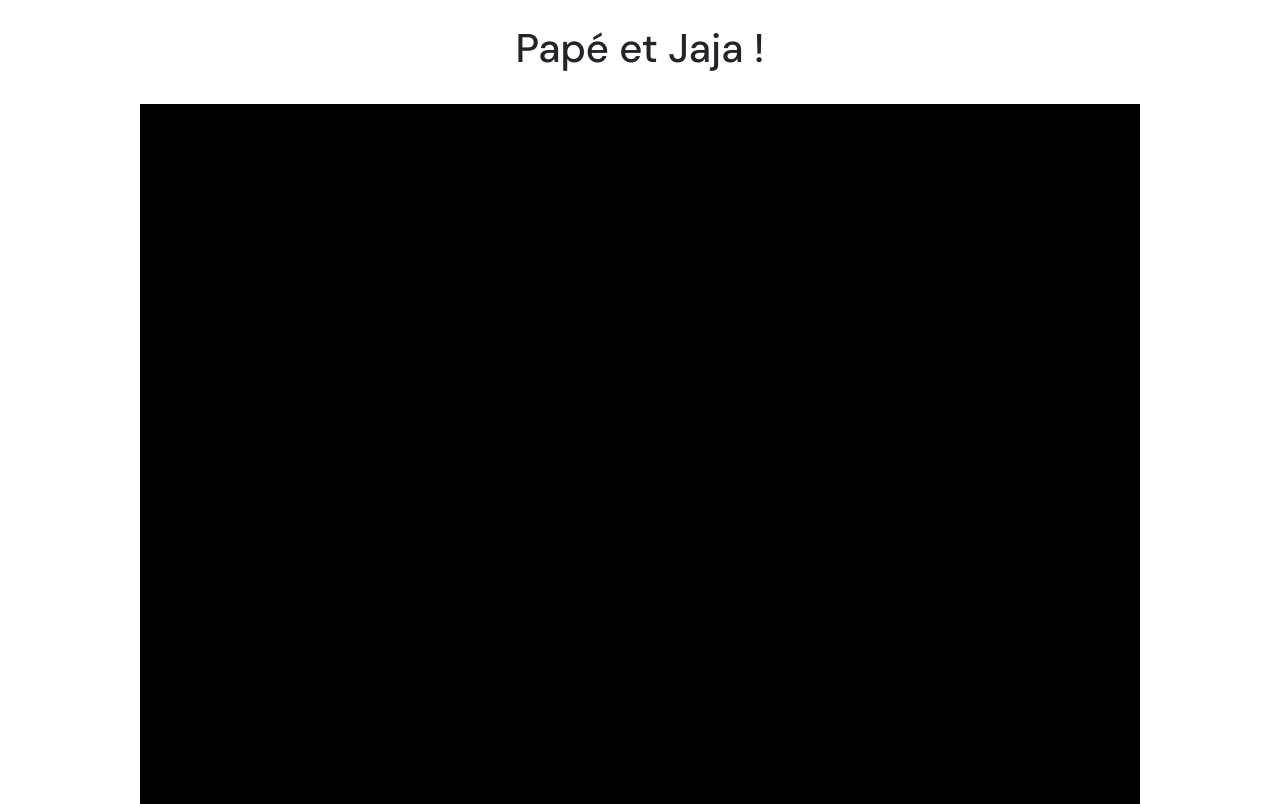
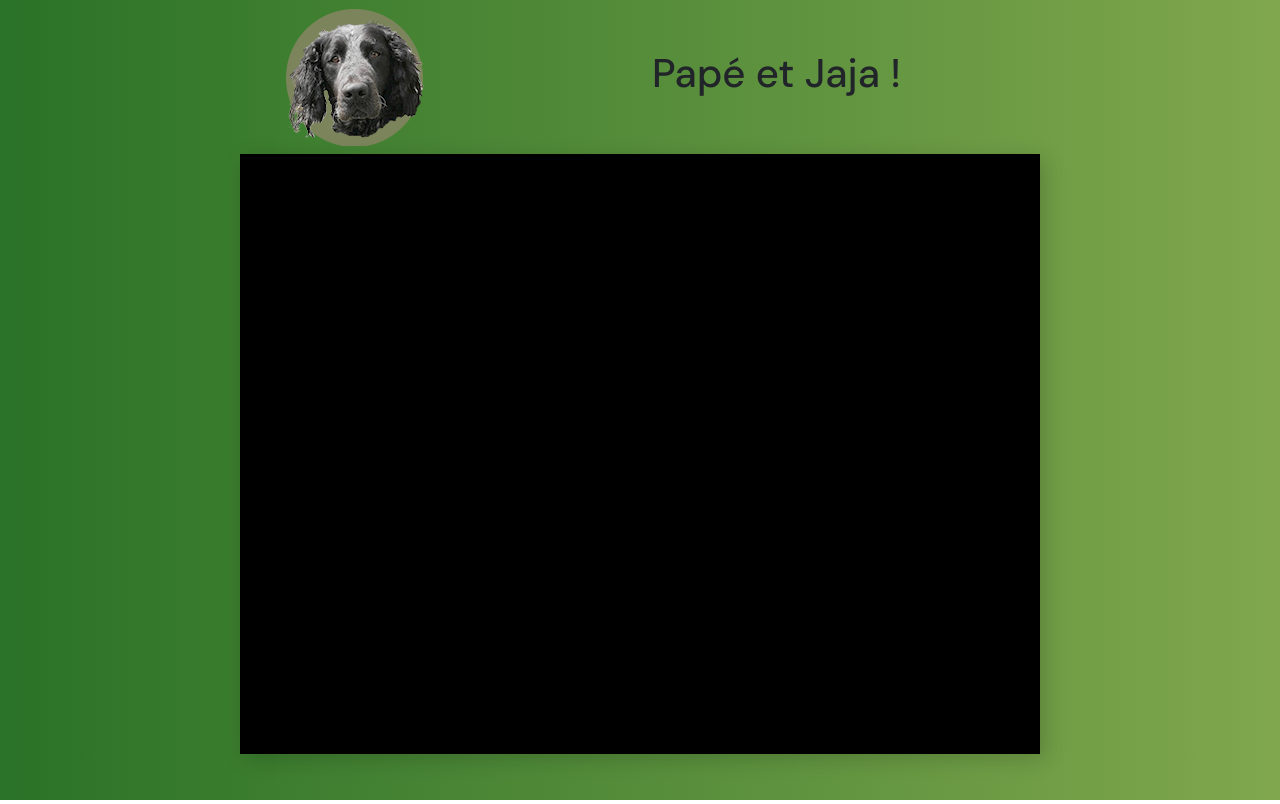
Before and after one commit to fonzapo/papetoutou, a plain HTML site: page index.html in a window 1280 px wide. Drawn offline with nearby package versions, Linux system fonts and the light colour scheme.

Commit message:
finished setup

```diff
--- a/assets/style.css
+++ b/assets/style.css
@@ -3,4 +3,8 @@
 
 body {
     font-family: "DM Sans", sans-serif;
+    background: linear-gradient(to right, rgb(42, 114, 39), rgb(128, 167, 77));
 }
+canvas {
+    box-shadow: 5px 5px 20px rgba(0, 0, 0, 0.171);
+}
--- /dev/null
+++ b/game/board.js
@@ -0,0 +1,15 @@
+class Board {
+    constructor(ctx, width, height){
+        this._ctx = ctx;
+        this._c_width = width;
+        this._c_height = height;
+    }
+    fillBoard() {
+        this._ctx.fillStyle = '#000000';
+        this._ctx.fillRect(0, 0, this._c_width, this._c_height);
+        console.log(this._c_width);
+        console.log(this.c_height)
+    }
+}
+
+export default Board;
--- a/game.js
+++ b/game/game.js
@@ -1,11 +1,18 @@
+import Toutou from './toutou.js';
+import Board from './board.js';
+
+//const sert à définir une variable qu'on ne réassignera jamais
+//let sert à définir une variable qui est autorisée à être réassignée
+
 //on récupère le canvas dans le HTML avec un querySelector;
 const canvas = document.querySelector('#canvas');
 //ctx sert à définir le contexte (2d ou 3d);
 const ctx = canvas.getContext('2d');
 
 //on définit 2 variables pour la largeur et hauteur du canvas, pour ne pas avoir à réécrire les valeurs en dur à chaque fois
-const c_width = 1000;
-const c_height = 700;
+//j'ai mis une valeur de 800*600 au début pour pouvoir splitter l'édteur de code et la page web sans que le canvas dépasse de la page
+const c_width = 800;
+const c_height = 600;
 
 //on définit le ratio; on en aura peut-etre besoin plus tard pour rendre le jeu responsive
 //const c_ratio = c_width / c_height;
@@ -17,7 +24,10 @@ canvas.height = c_height;
 
 //on remplit le canvas
 //on définit d'abord la couleur
-ctx.fillStyle = '#000000';
+//ctx.fillStyle = '#000000';
 //ici les paramètres sont définis comme suit:
 //(point de départ x, point de départ y, point d'arrivée x, point d'arrivée y);
-ctx.fillRect(0, 0, c_width, c_height);
+//ctx.fillRect(0, 0, c_width, c_height);
+
+let board = new Board(ctx, c_width, c_height);
+board.fillBoard();
--- /dev/null
+++ b/game/toutou.js
@@ -0,0 +1,12 @@
+class Toutou {
+    constructor(x, y) {
+        this._player_x = x;
+        this._player_y = y;
+    }
+
+    get player_pos() {
+        return (this._player_x, this._player_y)
+    }
+}
+
+export default Toutou;
--- a/index.html
+++ b/index.html
@@ -8,24 +8,30 @@
     <link href="https://cdn.jsdelivr.net/npm/bootstrap@5.0.0-beta3/dist/css/bootstrap.min.css" rel="stylesheet"
         integrity="sha384-eOJMYsd53ii+scO/bJGFsiCZc+5NDVN2yr8+0RDqr0Ql0h+rP48ckxlpbzKgwra6" crossorigin="anonymous">
     <link rel="stylesheet" href="assets/style.css" type="text/css">
+    <link rel="icon" type="image/png" href="assets/img/pape_icon.png">
     <title>Papé et Jaja !</title>
 </head>
 
 <body>
-    <div class="container">
+    <header class="container my-2">
         <div class="row">
-            <div class="col text-center">
+            <div class="col d-flex justify-content-center">
+                <img src="assets/img/pape_header.png" alt="Papé le gentil toutou" class="img-fluid">
+            </div>
+            <div class="col d-flex align-items-center">
                 <h1 class="py-4">Papé et Jaja !</h1>
             </div>
         </div>
+    </header>
+    <main class="container">
         <div class="row">
             <div class="d-flex justify-content-center">
                 <canvas class="" id="canvas"></canvas>
             </div>
         </div>
-    </div>
+    </main>
 
-    <script defer src="game.js"></script>
+    <script defer src="game/game.js" type="module"></script>
 
     <!--Script bootstrap ; bootstrap est une librairie CSS qui nous permet de mettre en forme les éléments beaucoup plus vite et facilement qu'en CSS classique-->
     <script defer src="https://cdn.jsdelivr.net/npm/bootstrap@5.0.0-beta3/dist/js/bootstrap.bundle.min.js"
```
Also changed, not shown: assets/img/pape_header.png (added), assets/img/pape_icon.png (added), 1 other file.
